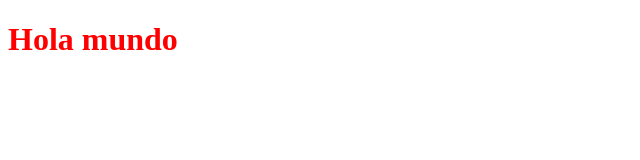
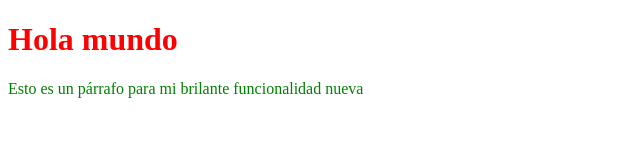
Before and after one commit to Anthony-08/bootCampEveris, a plain HTML site: page index.html in a window 1280 px wide. Shown: the whole page, without its empty margins (0-640 px from the left). Drawn offline with Linux system fonts and the light colour scheme.

Commit message:
Nueva superfuncionalidad

```diff
--- a/index.html
+++ b/index.html
@@ -6,5 +6,6 @@
 </head>
 <body>
 	<h1>Hola mundo</h1>
+	<p>Esto es un párrafo para mi brilante funcionalidad nueva</p>
 </body>
 </html>
--- a/style.css
+++ b/style.css
@@ -1,3 +1,6 @@
 h1{
 	color:red;
 }
+p {
+	color:green;
+}
```
Also changed, not shown: 1 other file.
